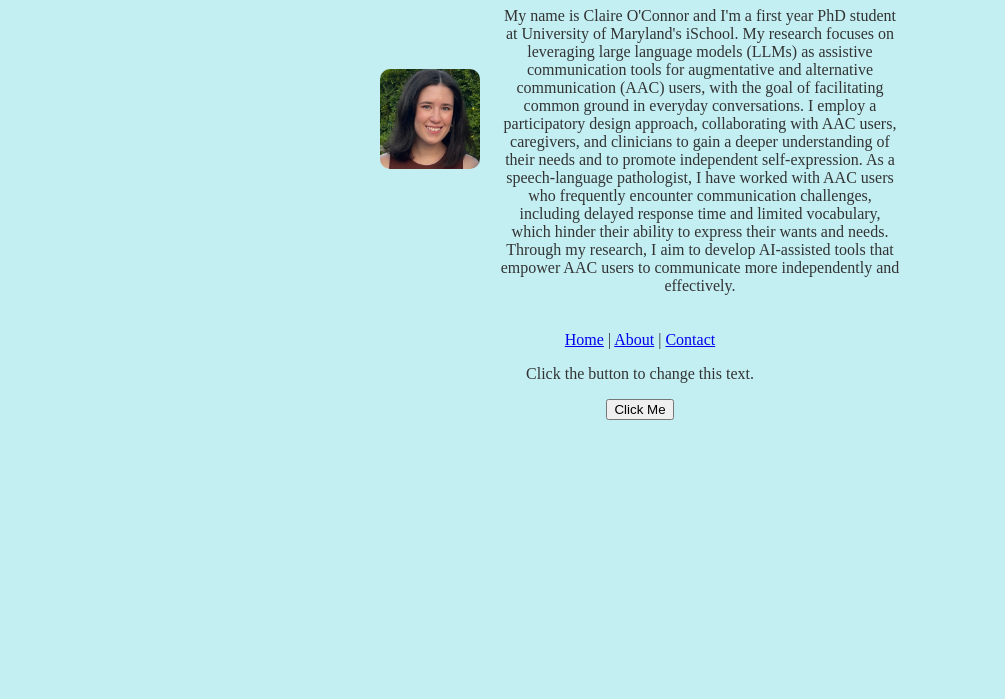
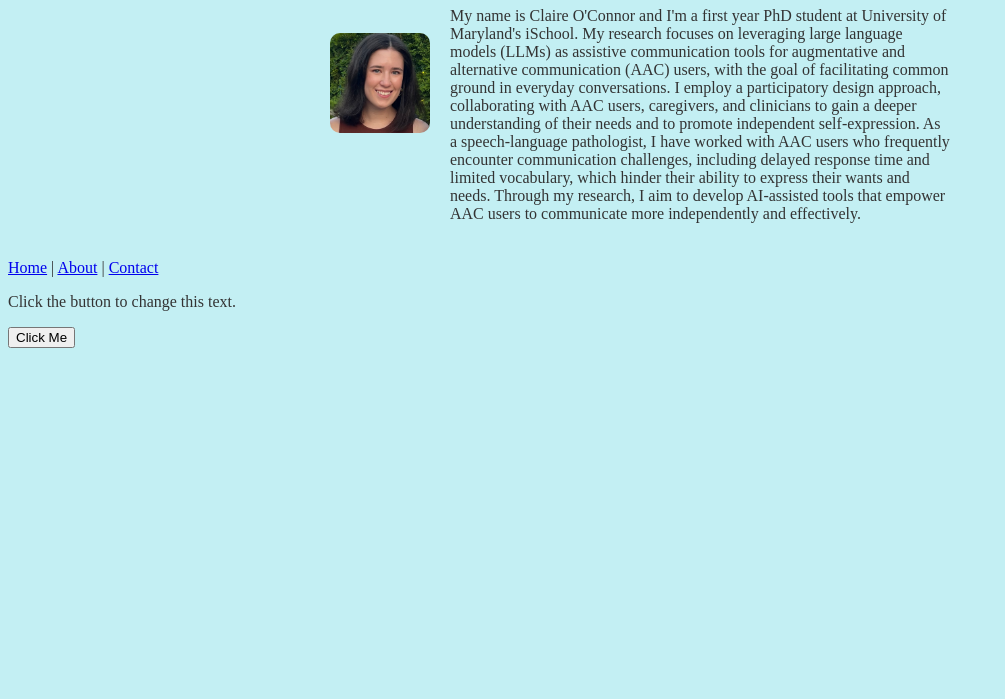
Before and after one commit to claireoconnor612/my-website1, a plain HTML site: page index.html in a window 1280 px wide. Shown: the part 101-800 px from the top of the page, without its empty margins (0-1005 px from the left). Drawn offline with Linux system fonts and the light colour scheme.

Commit message:
Update style.css

```diff
--- a/style.css
+++ b/style.css
@@ -2,7 +2,7 @@ body {
     background-color: #C3EFF3;  /* Light gray background */
     color: #333;  /* Dark text */
     font-family: Georgia Pro;
-    text-align: center;
+    text-align: left;
 }
 .container {
     display: flex; /* Enables side-by-side layout */
@@ -18,5 +18,5 @@ body {
 }
 
 .container .text {
-    max-width: 400px;
+    max-width: 500px;
 }
```
